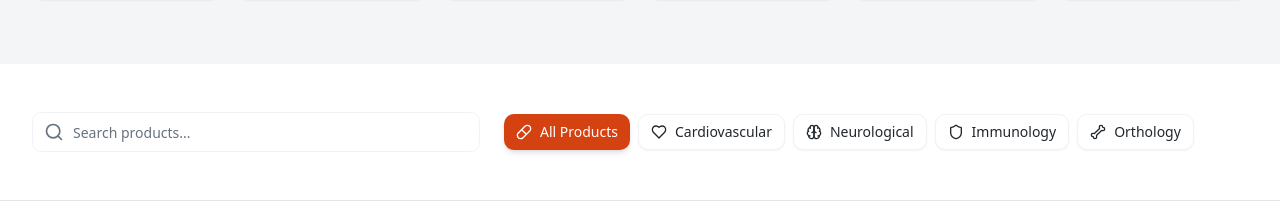
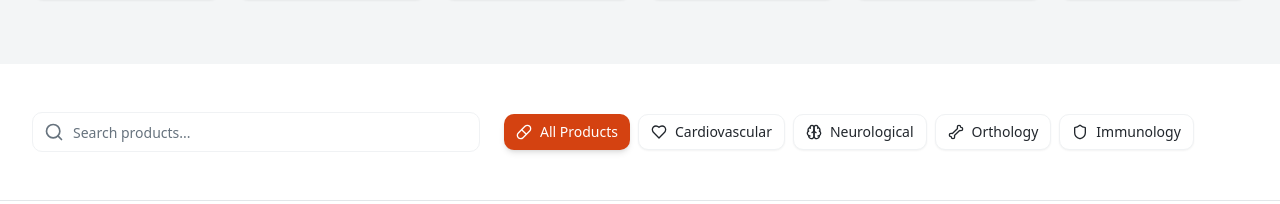
Before and after one commit to ByteOps02/Snufi_Pharma, a React (Vite) app: page /products in a window 1280 px wide. Shown: the part 1206-1410 px from the top of the page. Built offline with nearby package versions, Linux system fonts and the light colour scheme; the HTML template or start-up script is replaced by a standard one.

Commit message:
Minor change

```diff
--- a/src/pages/Products.tsx
+++ b/src/pages/Products.tsx
@@ -17,8 +17,8 @@ const Products = () => {
     { id: 'all', name: 'All Products', icon: Pill },
     { id: 'cardiovascular', name: 'Cardiovascular', icon: Heart },
     { id: 'neurological', name: 'Neurological', icon: Brain },
+    { id: 'orthology', name: 'Orthology', icon: Bone },
     { id: 'immunology', name: 'Immunology', icon: Shield },
-    { id: 'orthology', name: 'Orthology', icon: Bone },
   ];
 
   const products = [
```
